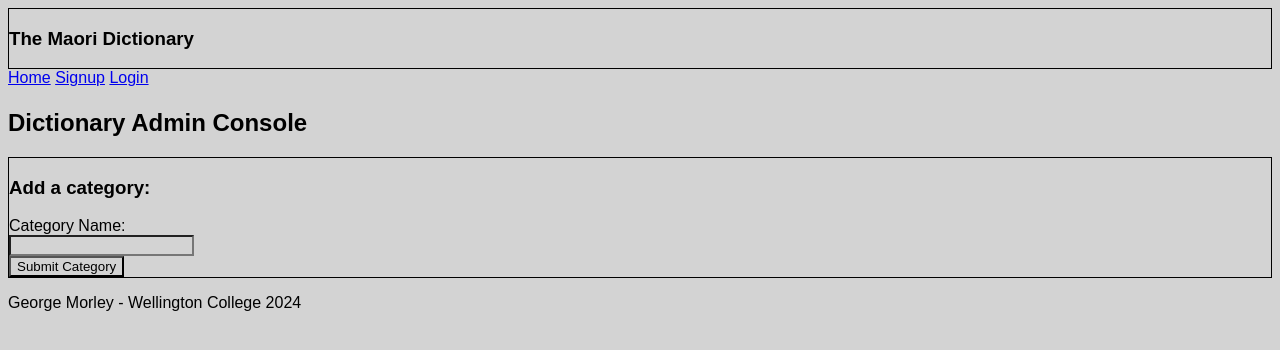
After one commit to 20024-georgemorley/20024-2024-Programming-and-Database-Assessment, a Flask app: page /category_admin in a window 1280 px wide. The commit adds this page. Shown: the top 350 px of the page. Run offline with Flask 3, Linux system fonts and the light colour scheme; data that the repository does not hold is empty.

```diff
--- a/app.py
+++ b/app.py
@@ -1,5 +1,7 @@
 import sqlite3
 from sqlite3 import Error
+
+from time import gmtime, strftime
 
 from flask_bcrypt import Bcrypt
 from flask import Flask, render_template, request, redirect, session
@@ -85,7 +87,7 @@ def render_search_page():
         query = "SELECT * FROM dictionary WHERE maori_name LIKE ? OR english_name LIKE ?"
         con = open_database(DATABASE)
         cur = con.cursor()
-        cur.execute(query, ('%'+search+'%', '%'+search+'%', ))
+        cur.execute(query, ('%' + search + '%', '%' + search + '%',))
         search = cur.fetchall()
         con.close()
         print(search)
@@ -97,22 +99,23 @@ def render_search_page():
     return render_template('search_page.html', logged_in=is_logged_in(), is_admin=is_admin())
 
 
-@app.route('/delete/<word>')
+@app.route('/delete/<word>', methods=['POST', 'GET'])
 def render_delete_word_page(word):
     # This select statement selects a word from the dictionary that is equal to the word defined above that was
     # selected by the user via a link in the dictionary page. This select statement then posts the information of
     # that word to the page, and presents specifically the data for that word alone.
     if request.method == 'POST':
         con = open_database(DATABASE)
-        query = 'DELETE * FROM dictionary WHERE maori_name LIKE ?'
+        query = 'DELETE FROM dictionary WHERE maori_name LIKE ?'
         cur = con.cursor()
-        cur.execute(query, (word, ))
+        print(word)
+        cur.execute(query, (word,))
         word_info = cur.fetchall()
         con.close()
         print(word_info)
-        return render_template('delete_word.html', word=word_info, admin=is_admin())
+        return render_template('delete_word.html', word=word_info, admin=is_admin(), logged_in=is_logged_in())
 
-    return render_template('delete_word.html', admin=is_admin())
+    return render_template('delete_word.html', admin=is_admin(), logged_in=is_logged_in())
 
 
 @app.route('/word/<word>')
@@ -123,11 +126,27 @@ def render_word_page(word):
     con = open_database(DATABASE)
     query = 'SELECT * FROM dictionary WHERE maori_name LIKE ?'
     cur = con.cursor()
-    cur.execute(query, (word, ))
+    print(word)
+    cur.execute(query, (word,))
     word_info = cur.fetchall()
     con.close()
     print(word_info)
-    return render_template('word_page.html', word=word_info, is_admin=is_admin())
+    return render_template('word_page.html', word=word_info, is_admin=is_admin(), logged_in=is_logged_in())
+
+
+@app.route('/user/<user>')
+def render_user_page(user):
+    # This select statement selects a word from the dictionary that is equal to the word defined above that was
+    # selected by the user via a link in the dictionary page. This select statement then posts the information of
+    # that word to the page, and presents specifically the data for that word alone.
+    con = open_database(DATABASE)
+    query = 'SELECT user_id, type, first_name, last_name, email FROM users WHERE user_id LIKE ?'
+    cur = con.cursor()
+    cur.execute(query, (user,))
+    user_info = cur.fetchall()
+    con.close()
+    print(user_info)
+    return render_template('user_page.html', user=user_info, is_admin=is_admin(), logged_in=is_logged_in())
 
 
 @app.route('/dictionary', methods=['POST', 'GET'])
@@ -136,18 +155,34 @@ def render_dictionary_page():
     # the user will click on to view the rest of the information about the word in the /word page.
     con = open_database(DATABASE)
     query = 'SELECT maori_name, english_name, category_name, definition, level FROM dictionary INNER JOIN categories WHERE dictionary.category = categories.category_id'
+
     cur = con.cursor()
     cur.execute(query)
     dictionary_content = cur.fetchall()
     con.close()
+    print(dictionary_content[1])
     print(dictionary_content)
     return render_template('dictionary_page.html', dictionary=dictionary_content, logged_in=is_logged_in(), is_admin=is_admin())
+
+
+@app.route('/user_catalogue', methods=['POST', 'GET'])
+def render_user_catalogue():
+    # This select statement only needs to display the word's name in maori, as that is what is present on the link that
+    # the user will click on to view the rest of the information about the word in the /word page.
+    con = open_database(DATABASE)
+    query = 'SELECT user_id, first_name, last_name FROM users'
+    cur = con.cursor()
+    cur.execute(query)
+    user_content = cur.fetchall()
+    con.close()
+    print(user_content)
+    return render_template('user_catalogue.html', users=user_content, logged_in=is_logged_in(), is_admin=is_admin())
 
 
 @app.route('/dictionary_admin', methods=['POST', 'GET'])
 def render_dictionary_admin():
     con = open_database(DATABASE)
-    query_category = 'SELECT DISTINCT category_name FROM categories'
+    query_category = 'SELECT DISTINCT category_id, category_name FROM categories'
     cur = con.cursor()
     cur.execute(query_category)
     category = cur.fetchall()
@@ -159,33 +194,68 @@ def render_dictionary_admin():
         english_name = request.form.get('english_name').title().strip()
         maori_name = request.form.get('maori_name').title().strip()
         category = request.form.get('category').title().strip()
-        definition = request.form.get('definition').title().strip()
+        definition = request.form.get('definition').capitalize().strip()
         level = request.form.get('level')
+        time_added = strftime('%Y-%m-%d %H:%M:%S', gmtime())
+        print(time_added)
         try:
             level = int(level)
-        except IndexError:
+        except ValueError:
             return redirect('/dictionary_admin?error=Please+enter+a+numeral+between+1+and+10')
         if level in range(1, 11):
             print(level)
         else:
             return redirect("/dictionary_admin?error=Choose+a+level+between+1+and+10")
-
         con = open_database(DATABASE)
-        query = 'INSERT INTO dictionary (english_name, maori_name, category, definition, level) VALUES (?, ?, ? ,? ,?)'
+        user_id = session.get('user_id')
+        query = 'INSERT INTO dictionary (english_name, maori_name, category, definition, level, user_id, date_entered) VALUES (?, ?, ? ,? ,? ,? ,?)'
         cur = con.cursor()
-        cur.execute(query, (english_name, maori_name, category, definition, level))
+        cur.execute(query, (english_name, maori_name, category, definition, level, user_id, time_added))
 
         con.commit()
         con.close()
 
-        return redirect("/dictionary")
-    return render_template('dictionary_admin.html', category=category,  logged_in=is_logged_in(), is_admin=is_admin())
+        return redirect("/dictionary_admin?error=Addition+successful")
+
+    return render_template('dictionary_admin.html', category=category, logged_in=is_logged_in(), is_admin=is_admin())
+
+
+@app.route('/category_admin', methods=['POST', 'GET'])
+def render_category_admin():
+    con = open_database(DATABASE)
+    query_category = 'SELECT category_name FROM categories'
+    cur = con.cursor()
+    cur.execute(query_category)
+    category = cur.fetchall()
+    print(f'category = {category}')
+    con.close()
+    if request.method == 'POST':
+        print(f'request.form = {request.form}')
+        new_category_name = request.form.get('category_name').title().strip()
+        try:
+            new_category_name = str(new_category_name)
+        except IndexError:
+            return redirect('/dictionary_admin?error=Please+enter+a+category+word')
+        con = open_database(DATABASE)
+        user_id = session.get('user_id')
+        time_added = strftime('%Y-%m-%d %H:%M:%S', gmtime())
+        print(time_added)
+        query = 'INSERT INTO categories (category_name, user_id, date_entered) VALUES (?, ?, ?)'
+        cur = con.cursor()
+        cur.execute(query, (new_category_name, user_id, time_added))
+
+        con.commit()
+        con.close()
+
+        return redirect("/dictionary_admin?error=Addition+successful")
+
+    return render_template('category_admin.html', category=category, logged_in=is_logged_in(), is_admin=is_admin())
 
 
 @app.route('/category', methods=['POST', 'GET'])
 def render_category_page():
     con = open_database(DATABASE)
-    query_category = 'SELECT DISTINCT category FROM dictionary'
+    query_category = 'SELECT DISTINCT category_name FROM categories'
     cur = con.cursor()
     cur.execute(query_category)
     category = cur.fetchall()
@@ -195,9 +265,9 @@ def render_category_page():
         print(request.form)
         category_chosen = request.form.get('category').lower().title().strip()
         con = open_database(DATABASE)
-        query = 'SELECT maori_name, english_name, category, definition, level, user_id, word_image FROM dictionary WHERE category LIKE ?'
+        query = 'SELECT maori_name, english_name, category_name, definition, level FROM dictionary INNER JOIN categories WHERE categories.category_name = ?'
         cur = con.cursor()
-        cur.execute(query, (category_chosen, ))
+        cur.execute(query, (category_chosen,))
         dictionary_content_category = cur.fetchall()
         return render_template('category_page.html', dictionary_category=dictionary_content_category, category=category, logged_in=is_logged_in(), is_admin=is_admin())
 
@@ -253,7 +323,6 @@ def logout():
     [session.pop(key) for key in list(session.keys())]
     print(list(session.keys()))
     return redirect('/?message=Thank+you+for+using+our+website!')
-    return redirect('/')
 
 
 @app.route('/signup', methods=['POST', 'GET'])
--- a/templates/base.html
+++ b/templates/base.html
@@ -11,7 +11,7 @@
 <body>
 <nav class="title-bar">
     <div>
-        <div class="box">The Maori Dictionary</div>
+        <div class="box"><h3>The Maori Dictionary</h3></div>
         <div>
             <a href="/">Home</a>
             {% if logged_in %}
@@ -21,6 +21,7 @@
             <a href="/category">Categories</a>
                 {% if is_admin %}
                 <a href="/dictionary_admin">Admin</a>
+                <a href="/user_catalogue">Users</a>
                 {% endif %}
             {% else %}
             <a href="/signup">Signup</a>
--- /dev/null
+++ b/templates/category_admin.html
@@ -0,0 +1,18 @@
+{% extends 'base.html' %}
+
+{% block pageheading %}Dictionary Admin Console{% endblock %}
+
+{% block main %}
+    <div class="box">
+        <h3>Add a category:</h3>
+        <form class="myform" method="post">
+            <div class="form-label">Category Name:</div>
+            <div class="form-element"><input type="text" name="category_name" id="category_name" required></div>
+
+            <div class="form-group">
+                <div class="form-label"></div>
+                <div class="form-element"><input type="submit" value="Submit Category"></div>
+            </div>
+        </form>
+    </div>
+{% endblock %}
--- a/templates/word_page.html
+++ b/templates/word_page.html
@@ -11,6 +11,8 @@
         <h3>Category (Subject) - {{ id[3] }}</h3>
         <h3>Definition - {{ id[4] }}</h3>
         <h3>Subject - {{ id[5] }}</h3>
+        <h3>Date Added - {{ id[7] }}</h3>
+        <h3>User Added - {{ id[10] }} (User Number {{ id[6] }})</h3>
     </div>
     {% endfor %}
     <a href="/dictionary"><h3>Return to dictionary?</h3></a>
```
Also changed, not shown: templates/dictionary_admin.html (+11 -4 lines), templates/user_catalogue.html (added, +27 -0 lines), templates/user_page.html (added, +17 -0 lines), templates/dictionary_category.html (deleted), 1 other file.
